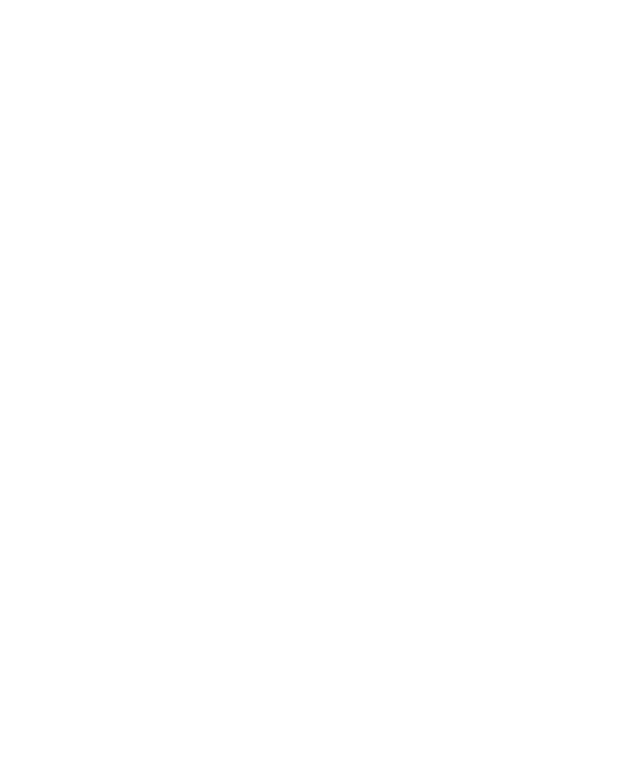
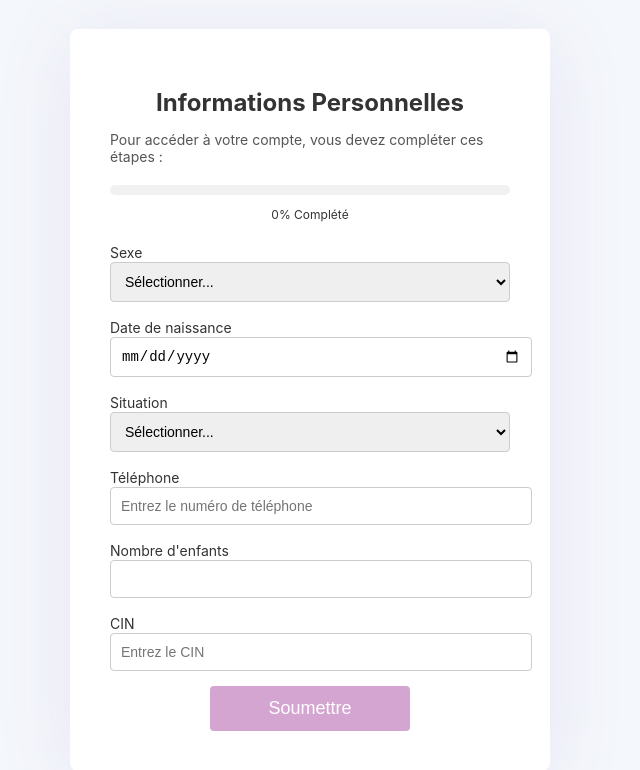
Before and after one commit to PORTAIL-RH/Portail-RH-Interactif, a React (Create React App) app in the folder frontend/: page /Form in a window 1280 px wide. Before the commit this address had no page. Shown: the top 770 px of the page, without its empty margins (330-970 px from the left). Built offline with nearby package versions, Linux system fonts and the light colour scheme.

Commit message:
collaborateur form

```diff
--- a/frontend/src/App.js
+++ b/frontend/src/App.js
@@ -4,6 +4,8 @@
 
 const Authentication = lazy(() => import('./collaborateurs/authentication/Authentication.jsx'));
 const Accueil = lazy(() => import('./admin/Accueil.jsx'));
+const Form = lazy(() => import('./collaborateurs/authentication/form.jsx'));
+
 
 
 function App() {
@@ -17,6 +19,7 @@
           {/* <!-- Client Pages --> */}
           <Route path='/' element={<Authentication />} />
           <Route path='/Accueil' element={<Accueil />} />
+          <Route path='/Form' element={<Form />} />
 
       </Routes>
       </Suspense>
--- /dev/null
+++ b/frontend/src/collaborateurs/authentication/form.css
@@ -0,0 +1,103 @@
+/* Container to center the form on the page */
+.form-container {
+    display: flex;
+    justify-content: center;
+    align-items: center;
+    height: 100vh;
+    background-color: #f4f7fc;
+  }
+
+  .form-box {
+    background-color: #fff;
+    padding: 40px;
+    border-radius: 8px;
+    box-shadow: 0 10px 80px rgba(129, 76, 150, 0.1);
+    width: 400px;
+    max-width: 100%;
+  }
+
+  .form-title {
+    text-align: center;
+    margin-bottom: 10px;
+    font-size: 24px;
+    color: #333;
+  }
+
+  .instructions-text {
+    font-size: 14px;
+    color: #555;
+    margin-bottom: 20px;
+    text-align: left;
+  }
+
+  .form-group {
+    margin-bottom: 15px;
+  }
+
+  .form-label {
+    font-size: 14px;
+    color: #333;
+  }
+
+  .form-select, .form-input {
+    width: 100%;
+    padding: 10px;
+    border: 1px solid #ccc;
+    border-radius: 4px;
+    font-size: 14px;
+  }
+
+  .form-select.error, .form-input.error {
+    border-color: #e74c3c;
+  }
+
+  .error-message {
+    font-size: 12px;
+    color: #e74c3c;
+    margin-top: 5px;
+  }
+
+  .progress-container {
+    margin-bottom: 20px;
+  }
+
+  .progress-bar {
+    width: 100%;
+    background-color: #f1f1f1;
+    height: 10px;
+    border-radius: 5px;
+  }
+
+  .progress-fill {
+    height: 100%;
+    border-radius: 5px;
+    transition: background-color 0.3s ease;
+  }
+
+  .progress-text {
+    text-align: center;
+    font-size: 12px;
+    color: #333;
+  }
+
+  .submit-button {
+    display: block;
+    width: 50%;
+    margin: 0 auto; /* This centers the button */
+    padding: 12px;
+    background-color: #451d55;
+    color: white;
+    border: none;
+    border-radius: 4px;
+    font-size: 18px;
+    cursor: pointer;
+  }
+
+
+  .submit-button:disabled {
+    background-color: #ccc;
+    cursor: not-allowed;
+  }
+  .progress-fill {
+    background: linear-gradient(to right, #d4a5d1, #451d55);
+  }
--- /dev/null
+++ b/frontend/src/collaborateurs/authentication/form.jsx
@@ -0,0 +1,193 @@
+import React, { useState, useEffect } from 'react';
+import './form.css';
+
+const Form = () => {
+  const [progress, setProgress] = useState(0);
+  const [formData, setFormData] = useState({
+    sexe: '',
+    dateNaissance: '',
+    situation: '',
+    phone: '',
+    nbrEnfants: '',
+    cin: '',
+  });
+
+  const [errors, setErrors] = useState({});
+
+  const calculateProgress = () => {
+    const filledFields = Object.values(formData).filter(
+      (field) => field !== '' && field !== '0'
+    ).length;
+    return Math.round((filledFields / Object.keys(formData).length) * 100);
+  };
+
+  useEffect(() => {
+    setProgress(calculateProgress());
+  }, [formData]);
+
+  const handleChange = (e) => {
+    const { name, value } = e.target;
+    setFormData((prev) => ({ ...prev, [name]: value }));
+
+    if (errors[name]) {
+      setErrors((prev) => ({ ...prev, [name]: '' }));
+    }
+  };
+
+  const validateForm = () => {
+    const newErrors = {};
+    if (!formData.sexe) newErrors.sexe = 'Le sexe est requis.';
+    if (!formData.dateNaissance) newErrors.dateNaissance = 'La date de naissance est requise.';
+    if (!formData.situation) newErrors.situation = 'La situation est requise.';
+    if (!formData.phone || !/^\d{8,}$/.test(formData.phone)) {
+      newErrors.phone = 'Entrez un numéro de téléphone valide.';
+    }
+    if (formData.nbrEnfants < 0) newErrors.nbrEnfants = 'Le nombre d\'enfants doit être supérieur ou égal à 0.';
+    if (!formData.cin || !/^\d{8}$/.test(formData.cin)) {
+      newErrors.cin = 'Entrez un CIN valide (8 chiffres).';
+    }
+
+    setErrors(newErrors);
+    return Object.keys(newErrors).length === 0;
+  };
+
+  const getProgressBarColor = () => {
+    const colorStep = Math.floor(progress / 10);
+    const colors = [
+      '#d4a5d1', '#c78bb5', '#b77199', '#a6577d', '#9d4470', // shades of purple
+      '#913a63', '#842f56', '#782541', '#6b1b2d', '#4c215e'
+    ];
+    return colors[colorStep];
+  };
+
+  const handleSubmit = (e) => {
+    e.preventDefault();
+    if (validateForm()) {
+      console.log('Formulaire soumis:', formData);
+    }
+  };
+
+  return (
+    <div className="form-container">
+      <div className="form-box">
+        <h2 className="form-title">Informations Personnelles</h2>
+
+        {/* Instructions text */}
+        <p className="instructions-text">
+          Pour accéder à votre compte, vous devez compléter ces étapes :
+          <br />
+        </p>
+
+        {/* Progress Bar */}
+        <div className="progress-container">
+          <div className="progress-bar">
+            <div
+              className="progress-fill"
+              style={{
+                width: `${progress}%`,
+                backgroundColor: getProgressBarColor(),
+              }}
+            ></div>
+          </div>
+          <p className="progress-text">{progress}% Complété</p>
+        </div>
+
+        <form onSubmit={handleSubmit}>
+          <div className="form-group">
+            <label className="form-label">Sexe</label>
+            <select
+              name="sexe"
+              value={formData.sexe}
+              onChange={handleChange}
+              className={`form-select ${errors.sexe ? 'error' : ''}`}
+            >
+              <option value="">Sélectionner...</option>
+              <option value="M">Homme</option>
+              <option value="F">Femme</option>
+            </select>
+            {errors.sexe && <p className="error-message">{errors.sexe}</p>}
+          </div>
+
+          <div className="form-group">
+            <label className="form-label">Date de naissance</label>
+            <input
+              type="date"
+              name="dateNaissance"
+              value={formData.dateNaissance}
+              onChange={handleChange}
+              className={`form-input ${errors.dateNaissance ? 'error' : ''}`}
+            />
+            {errors.dateNaissance && <p className="error-message">{errors.dateNaissance}</p>}
+          </div>
+
+          <div className="form-group">
+            <label className="form-label">Situation</label>
+            <select
+              name="situation"
+              value={formData.situation}
+              onChange={handleChange}
+              className={`form-select ${errors.situation ? 'error' : ''}`}
+            >
+              <option value="">Sélectionner...</option>
+              <option value="marie">Marié</option>
+              <option value="celib">Célibataire</option>
+              <option value="divorce">Divorcé</option>
+            </select>
+            {errors.situation && <p className="error-message">{errors.situation}</p>}
+          </div>
+
+          <div className="form-group">
+            <label className="form-label">Téléphone</label>
+            <input
+              type="tel"
+              name="phone"
+              value={formData.phone}
+              onChange={handleChange}
+              placeholder="Entrez le numéro de téléphone"
+              className={`form-input ${errors.phone ? 'error' : ''}`}
+            />
+            {errors.phone && <p className="error-message">{errors.phone}</p>}
+          </div>
+
+          <div className="form-group">
+            <label className="form-label">Nombre d'enfants</label>
+            <input
+              type="number"
+              name="nbrEnfants"
+              value={formData.nbrEnfants}
+              onChange={handleChange}
+              className={`form-input ${errors.nbrEnfants ? 'error' : ''}`}
+            />
+            {errors.nbrEnfants && <p className="error-message">{errors.nbrEnfants}</p>}
+          </div>
+
+          <div className="form-group">
+            <label className="form-label">CIN</label>
+            <input
+              type="text"
+              name="cin"
+              value={formData.cin}
+              onChange={handleChange}
+              placeholder="Entrez le CIN"
+              className={`form-input ${errors.cin ? 'error' : ''}`}
+            />
+            {errors.cin && <span className="error-message">Le CIN doit contenir exactement 8 chiffres.</span>}
+          </div>
+
+          <button
+            type="submit"
+            className={`submit-button ${progress === 100 ? 'complete' : 'incomplete'}`}
+            disabled={progress !== 100}
+            style={{
+              backgroundColor: getProgressBarColor(), // Apply dynamic color to submit button as well
+            }}
+          >
+            Soumettre
+          </button>
+        </form>
+      </div>
+    </div>
+  );
+};
+
+export default Form;
```
